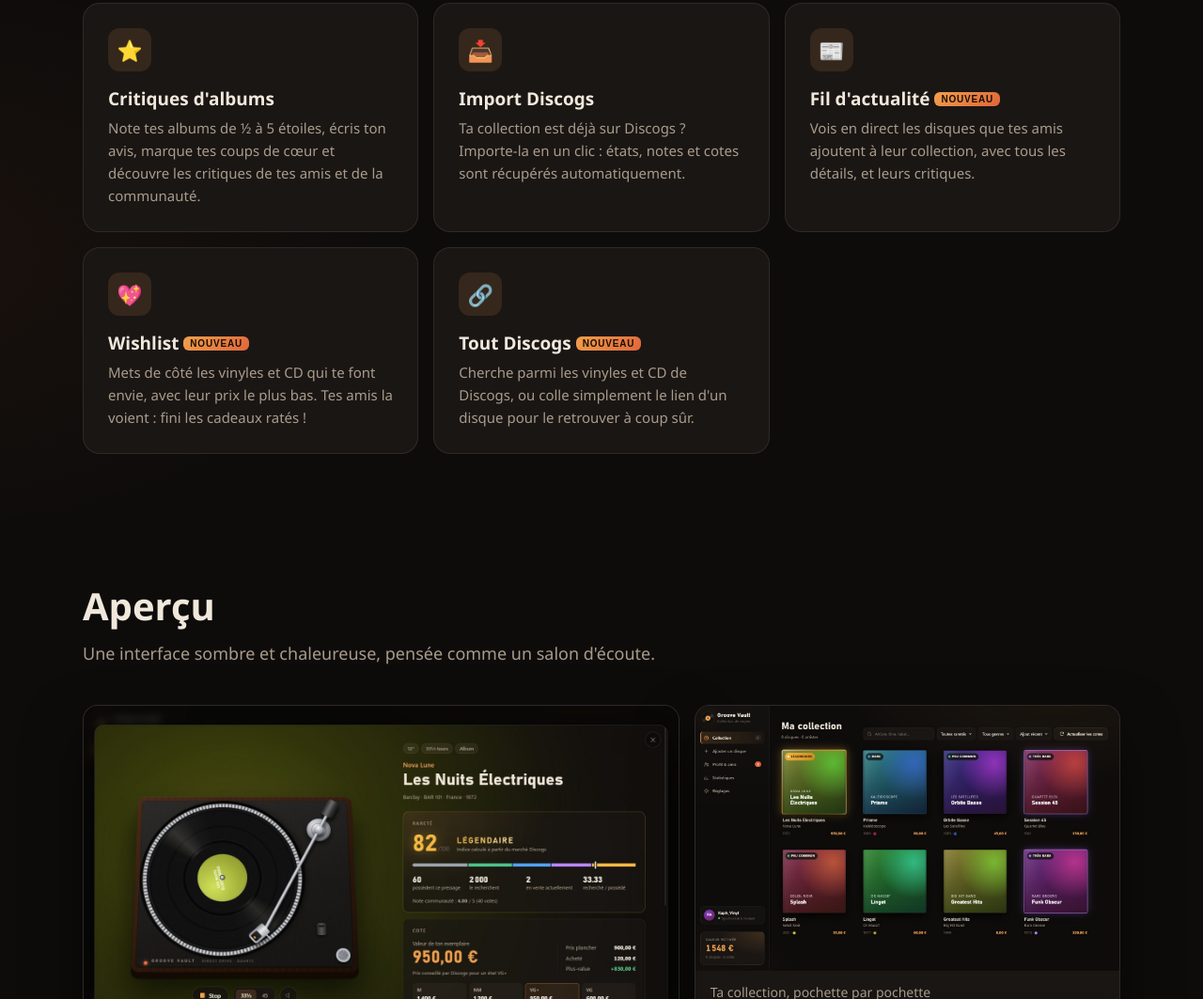
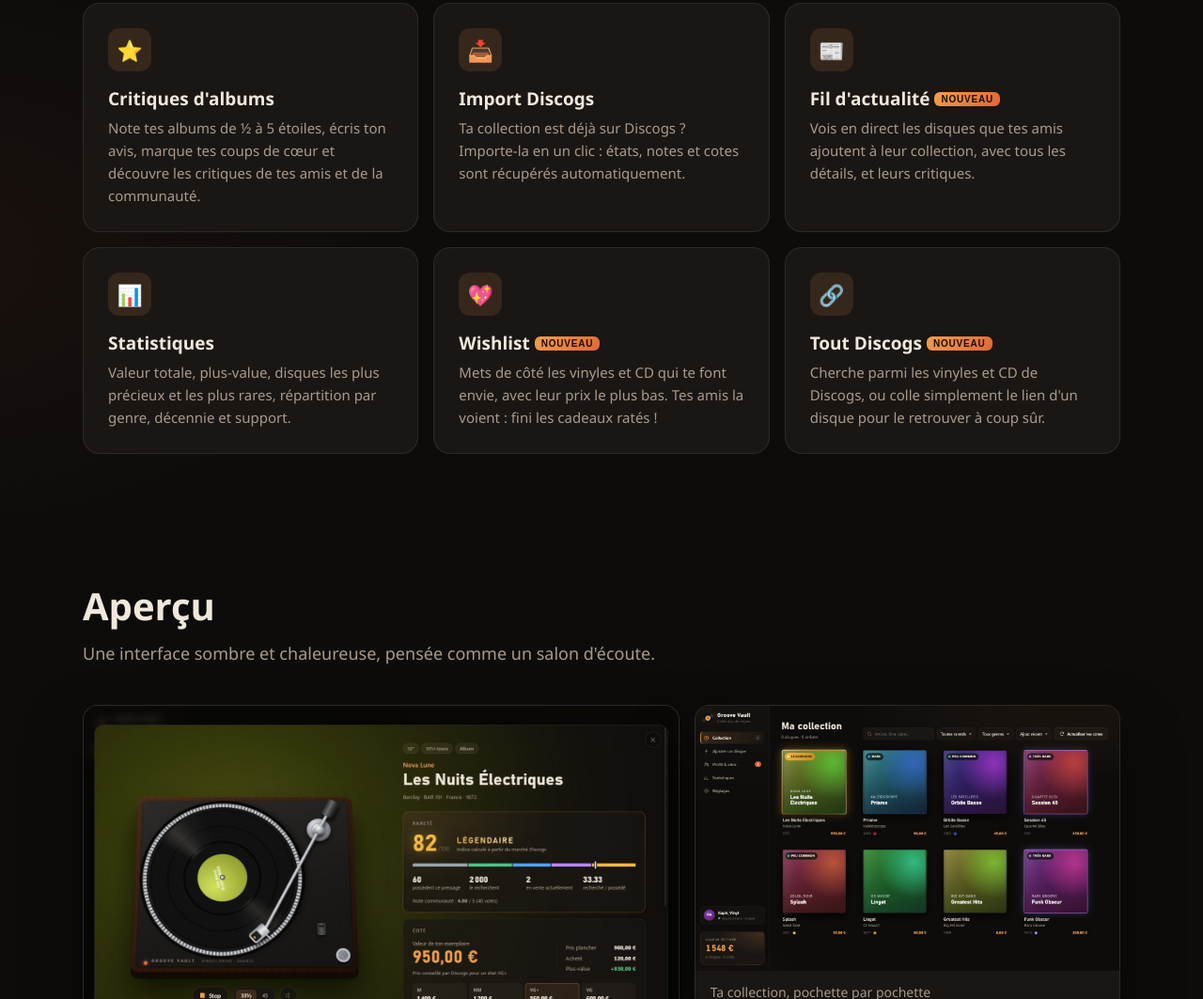
Before and after one commit to raphaelharvent/groove-vault, a plain HTML site: page index.html in a window 1280 px wide. Shown: the part 1482-2545 px from the top of the page at 94% size. Drawn offline with Linux system fonts and the light colour scheme; no server answers.

Commit message:
Page : carte Statistiques
Co-Authored-By: Claude Opus 5.5 <noreply@anthropic.com>

```diff
--- a/index.html
+++ b/index.html
@@ -180,6 +180,7 @@
         <div class="feature"><div class="ico">⭐</div><h3>Critiques d'albums</h3><p>Note tes albums de ½ à 5 étoiles, écris ton avis, marque tes coups de cœur et découvre les critiques de tes amis et de la communauté.</p></div>
         <div class="feature"><div class="ico">📥</div><h3>Import Discogs</h3><p>Ta collection est déjà sur Discogs ? Importe-la en un clic : états, notes et cotes sont récupérés automatiquement.</p></div>
         <div class="feature"><div class="ico">📰</div><h3>Fil d'actualité <span class="new">Nouveau</span></h3><p>Vois en direct les disques que tes amis ajoutent à leur collection, avec tous les détails, et leurs critiques.</p></div>
+        <div class="feature"><div class="ico">📊</div><h3>Statistiques</h3><p>Valeur totale, plus-value, disques les plus précieux et les plus rares, répartition par genre, décennie et support.</p></div>
         <div class="feature"><div class="ico">💖</div><h3>Wishlist <span class="new">Nouveau</span></h3><p>Mets de côté les vinyles et CD qui te font envie, avec leur prix le plus bas. Tes amis la voient : fini les cadeaux ratés !</p></div>
         <div class="feature"><div class="ico">🔗</div><h3>Tout Discogs <span class="new">Nouveau</span></h3><p>Cherche parmi les vinyles et CD de Discogs, ou colle simplement le lien d'un disque pour le retrouver à coup sûr.</p></div>
       </div>
```
